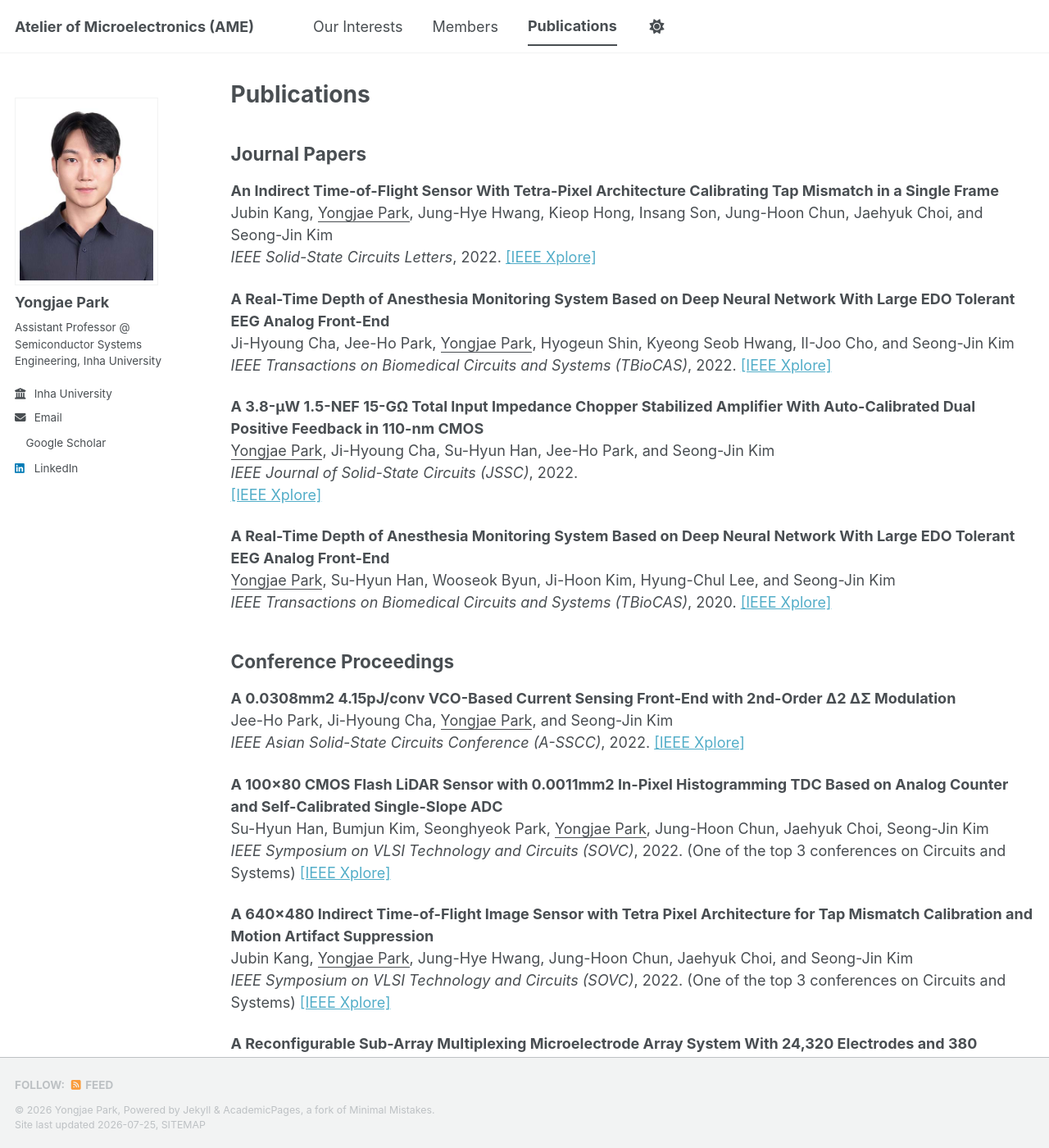
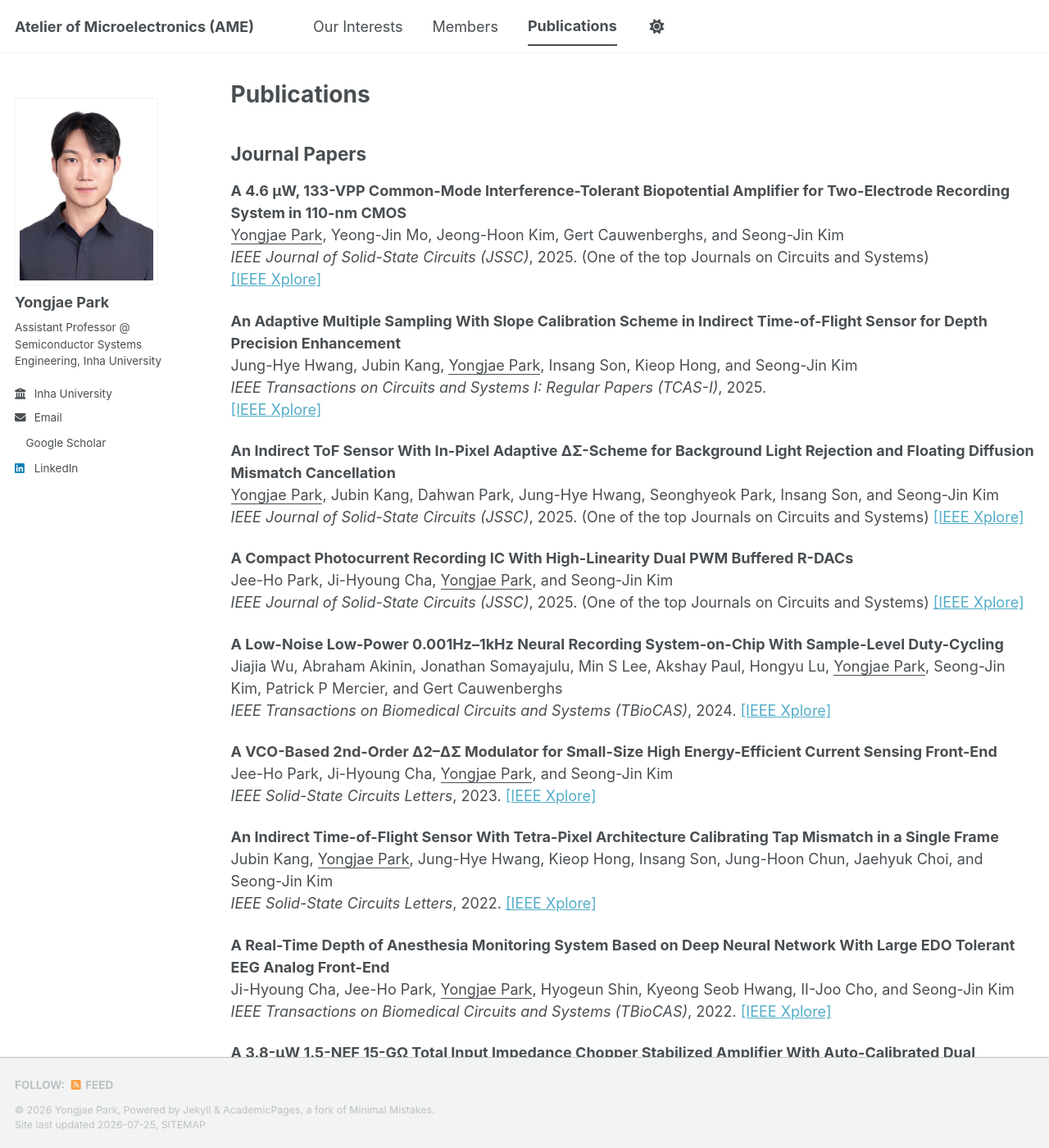
Before and after one commit to yong27park/AME.github.io, a Jekyll site: the page built from _pages/publications.md, in a window 1280 px wide and 1400 px high. Shown: the whole window at 82% size. Built offline with Jekyll 4.4.1, drawn with Linux system fonts in a browser that asks for light colours; a style sheet for code colours, icons or effects is not loaded; some of the changed text lies outside the part shown.

Commit message:
Update publications.md

```diff
--- a/_pages/publications.md
+++ b/_pages/publications.md
@@ -7,6 +7,33 @@ author_profile: true
 
 ## Journal Papers
 
+**A 4.6 μW, 133-VPP Common-Mode Interference-Tolerant Biopotential Amplifier for Two-Electrode Recording System in 110-nm CMOS**
+  <u>Yongjae Park</u>, Yeong-Jin Mo, Jeong-Hoon Kim, Gert Cauwenberghs, and Seong-Jin Kim<br>
+  *IEEE Journal of Solid-State Circuits (JSSC)*, 2025. (One of the top Journals on Circuits and Systems)
+  [[IEEE Xplore]](https://ieeexplore.ieee.org/abstract/document/11185355)
+
+**An Adaptive Multiple Sampling With Slope Calibration Scheme in Indirect Time-of-Flight Sensor for Depth Precision Enhancement**
+  Jung-Hye Hwang, Jubin Kang, <u>Yongjae Park</u>, Insang Son, Kieop Hong, and Seong-Jin Kim<br>
+  *IEEE Transactions on Circuits and Systems I: Regular Papers (TCAS-I)*, 2025.
+  [[IEEE Xplore]](https://ieeexplore.ieee.org/abstract/document/11083975)
+
+**An Indirect ToF Sensor With In-Pixel Adaptive ΔΣ-Scheme for Background Light Rejection and Floating Diffusion Mismatch Cancellation**
+  <u>Yongjae Park</u>, Jubin Kang, Dahwan Park, Jung-Hye Hwang, Seonghyeok Park, Insang Son, and Seong-Jin Kim<br>
+  *IEEE Journal of Solid-State Circuits (JSSC)*, 2025. (One of the top Journals on Circuits and Systems)
+  [[IEEE Xplore]](https://ieeexplore.ieee.org/abstract/document/10989602)
+
+**A Compact Photocurrent Recording IC With High-Linearity Dual PWM Buffered R-DACs**
+  Jee-Ho Park, Ji-Hyoung Cha, <u>Yongjae Park</u>, and Seong-Jin Kim<br>
+  *IEEE Journal of Solid-State Circuits (JSSC)*, 2025. (One of the top Journals on Circuits and Systems)
+  [[IEEE Xplore]](https://ieeexplore.ieee.org/abstract/document/10966013)
+
+**A Low-Noise Low-Power 0.001Hz–1kHz Neural Recording System-on-Chip With Sample-Level Duty-Cycling**
+  Jiajia Wu, Abraham Akinin, Jonathan Somayajulu, Min S Lee, Akshay Paul, Hongyu Lu, <u>Yongjae Park</u>, Seong-Jin Kim, Patrick P Mercier, and Gert Cauwenberghs<br>
+  *IEEE Transactions on Biomedical Circuits and Systems (TBioCAS)*, 2024. [[IEEE Xplore]](https://ieeexplore.ieee.org/abstract/document/10444781)
+
+**A VCO-Based 2nd-Order Δ2–ΔΣ Modulator for Small-Size High Energy-Efficient Current Sensing Front-End**
+  Jee-Ho Park, Ji-Hyoung Cha, <u>Yongjae Park</u>, and Seong-Jin Kim<br>
+  *IEEE Solid-State Circuits Letters*, 2023. [[IEEE Xplore]](https://ieeexplore.ieee.org/abstract/document/10092800)
 
 **An Indirect Time-of-Flight Sensor With Tetra-Pixel Architecture Calibrating Tap Mismatch in a Single Frame**
   Jubin Kang, <u>Yongjae Park</u>, Jung-Hye Hwang, Kieop Hong, Insang Son, Jung-Hoon Chun, Jaehyuk Choi, and Seong-Jin Kim<br>
@@ -18,7 +45,7 @@ author_profile: true
 
 **A 3.8-µW 1.5-NEF 15-GΩ Total Input Impedance Chopper Stabilized Amplifier With Auto-Calibrated Dual Positive Feedback in 110-nm CMOS**
   <u>Yongjae Park</u>, Ji-Hyoung Cha, Su-Hyun Han, Jee-Ho Park, and Seong-Jin Kim<br>
-  *IEEE Journal of Solid-State Circuits (JSSC)*, 2022.
+  *IEEE Journal of Solid-State Circuits (JSSC)*, 2022. (One of the top Journals on Circuits and Systems)
   [[IEEE Xplore]](https://ieeexplore.ieee.org/abstract/document/9672314)
 
 **A Real-Time Depth of Anesthesia Monitoring System Based on Deep Neural Network With Large EDO Tolerant EEG Analog Front-End**
@@ -28,9 +55,29 @@ author_profile: true
 
 ## Conference Proceedings
 
+**A 4.6μW 3.3-NEF Biopotential Amplifier with 133VPP Common-Mode Interference Tolerance and 102dB Total Common-Mode Rejection Ratio for Two-Electrode Recording System**
+  <u>Yongjae Park</u>, Yeong-Jin Mo, Jeong-Hoon Kim, Gert Cauwenberghs, and Seong-Jin Kim<br>
+  *IEEE International Solid-State Circuits Conference (ISSCC)*, 2025. (Top conferences on Circuits and Systems) [[IEEE Xplore]](https://ieeexplore.ieee.org/abstract/document/10904621)
+
+**Integrated 64-Channel Spatiotemporally Patterned Multipolar Neural Stimulator with 150nA−10 mA Current Range at 8 V−20 V Voltage Compliance**
+  Jeong-Hoon Kim, Min Suk Lee, <u>Yongjae Park</u>, Jiajia Wu, Zhaoyi Liu, Cassia Rizq, Preston Fowler, Abhinav Uppal, Omowuyi Olajide, Athena Leisching, Abraham Akinin, Lara M. Rangel, Seong-Jin Kim, and Gert Cauwenberghs<br>
+  *IEEE European Solid-State Electronics Research Conference (ESSERC)*, 2025. [[IEEE Xplore]](https://ieeexplore.ieee.org/document/11214001)
+
+**An Indirect Time-of-Flight Sensor with Adaptive Multiple Sampling for High Depth Precision**
+  Jung-Hye Hwang, Jubin Kang, <u>Yongjae Park</u>, Insang Son, Kieop Hong, and Seong-Jin Kim<br>
+  *IEEE International Symposium on Circuits and Systems (ISCAS)*, 2024. [[IEEE Xplore]](https://ieeexplore.ieee.org/abstract/document/10557959)
+
+**A 160×120 Indirect Time-of-Flight Sensor with Pixel-Level Adaptive ΔΣ-Operations for Background Light Cancellation**
+  <u>Yongjae Park</u>, Jubin Kang, Dahwan Park, Insang Son, Jung-Hye Hwang, and Seong-Jin Kim<br>
+  *IEEE Asian Solid-State Circuits Conference (A-SSCC)*, 2023. (One of the top 3 conferences on Circuits and Systems) [[IEEE Xplore]](https://ieeexplore.ieee.org/abstract/document/10347975)
+
+**A Low-Noise 0.001Hz-lkHz Sample-Level Duty-Cycling Neural Recording System-on-Chip**
+  Jiajia Wu, Abraham Akinin, Min Lee, Akshay Paul, Hongyu Lu, <u>Yongjae Park</u>, Preston Fowler, Seong-Jin Kim, Patrick P Mercier, and Gert Cauwenberghs<br>
+  *IEEE International Symposium on Circuits and Systems (ISCAS)*, 2023. [[IEEE Xplore]](https://ieeexplore.ieee.org/abstract/document/10181680)
+
 **A 0.0308mm2 4.15pJ/conv VCO-Based Current Sensing Front-End with 2nd-Order Δ2 ΔΣ Modulation**
   Jee-Ho Park, Ji-Hyoung Cha, <u>Yongjae Park</u>, and Seong-Jin Kim<br>
-  *IEEE Asian Solid-State Circuits Conference (A-SSCC)*, 2022. [[IEEE Xplore]](https://ieeexplore.ieee.org/abstract/document/9980823)
+  *IEEE Asian Solid-State Circuits Conference (A-SSCC)*, 2022. (One of the top 3 conferences on Circuits and Systems) [[IEEE Xplore]](https://ieeexplore.ieee.org/abstract/document/9980823)
 
 **A 100×80 CMOS Flash LiDAR Sensor with 0.0011mm2 In-Pixel Histogramming TDC Based on Analog Counter and Self-Calibrated Single-Slope ADC**
   Su-Hyun Han, Bumjun Kim, Seonghyeok Park, <u>Yongjae Park</u>, Jung-Hoon Chun, Jaehyuk Choi, Seong-Jin Kim<br>
```
